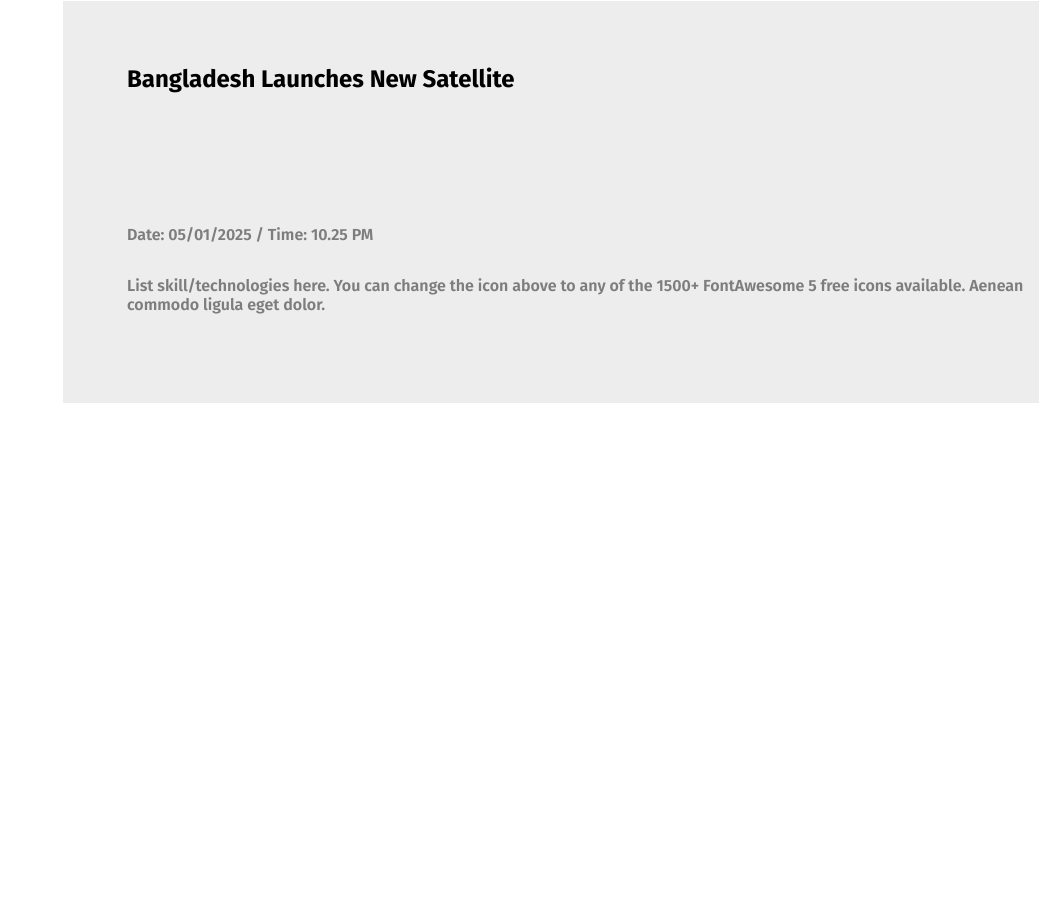
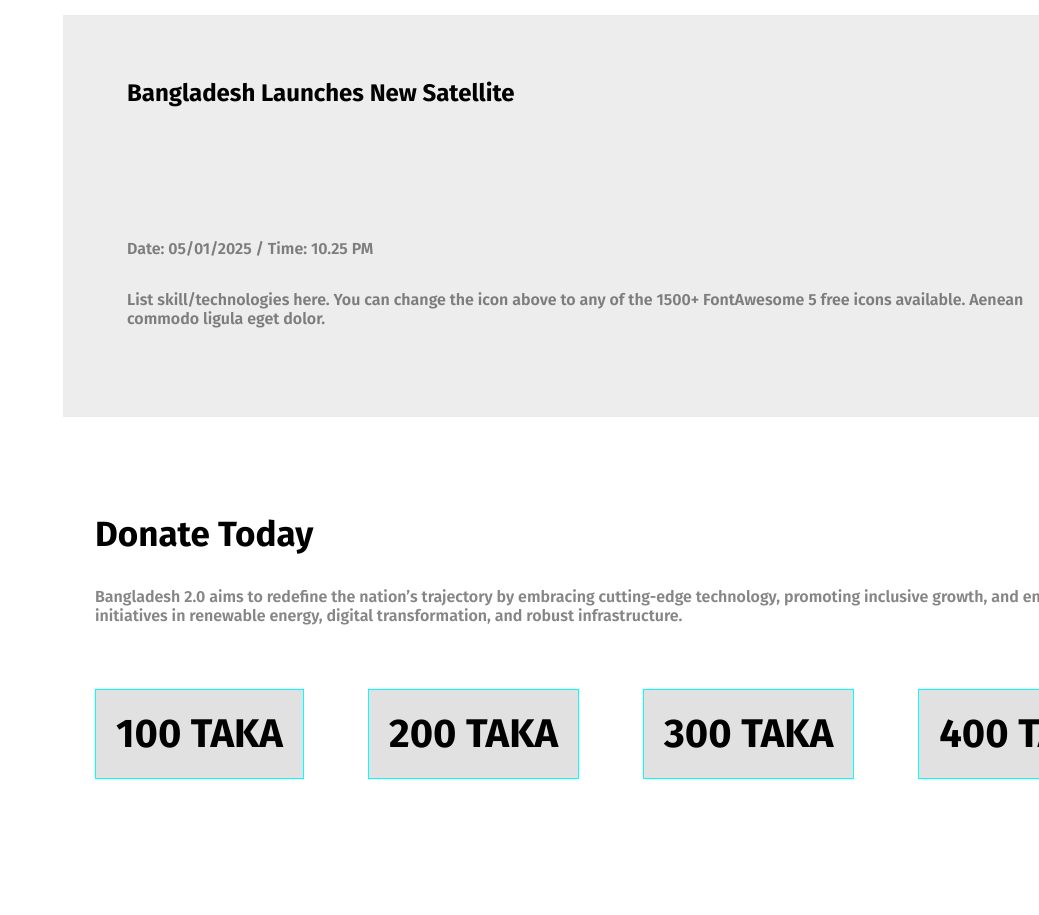
Before and after one commit to nur412579/Assignment-1, a plain HTML site: page index.html in a window 1280 px wide. Shown: the part 2842-3757 px from the top of the page, without its empty margins (241-1280 px from the left). Before the commit the page ends 3245 px from the top, so only its background shows below. Drawn offline with Linux system fonts and the light colour scheme.

Commit message:
added sec-1

```diff
--- a/index.html
+++ b/index.html
@@ -57,7 +57,7 @@
                  </section>
                  <section class="sec-1 skill">
                     <div>
-                        <h1>Recent News</h1>
+                        <h1 class="section-title">Recent News</h1>
                         <p class="dark-2">Bangladesh 2.0 aims to redefine the nation’s trajectory by embracing cutting-edge technology, promoting inclusive growth, and ensuring sustainability. With initiatives in renewable energy, digital transformation, and robust infrastructure, the country is set to become a global model of development.</p>
                     </div>
                     <div class="title3">
@@ -84,6 +84,18 @@
                       <div ><img class="img-2" src="B11A1--assignment-1/assets/satelite.png" alt=""></div>
                    </div>
                    </section>
+                   <section class="sec-1 skill">
+                    <div>
+                        <h1 class="section-title">Donate Today</h1>
+                        <p class="dark-2">Bangladesh 2.0 aims to redefine the nation’s trajectory by embracing cutting-edge technology, promoting inclusive growth, and ensuring sustainability. With initiatives in renewable energy, digital transformation, and robust infrastructure.</p>
+                    </div>
+                    <div class="donet-master">
+                        <h1 class="donet">100 TAKA</h1>
+                        <h1 class="donet">200 TAKA</h1>
+                        <h1 class="donet">300 TAKA</h1>
+                        <h1 class="donet">400 TAKA</h1>
+                    </div>
+                    </section>
                  </section>
     </main>
 </body>
--- a/style/index.css
+++ b/style/index.css
@@ -158,3 +158,13 @@ padding: 0px;
 .sec-2 {
         margin-top: 20px;
 }
+.donet-master {
+        display: flex;
+}
+.donet {
+        box-sizing: border-box;
+        border: 1px solid cyan;
+        background-color: #75757537;
+        font-size: 40px;
+        padding: 20px;
+}
```
